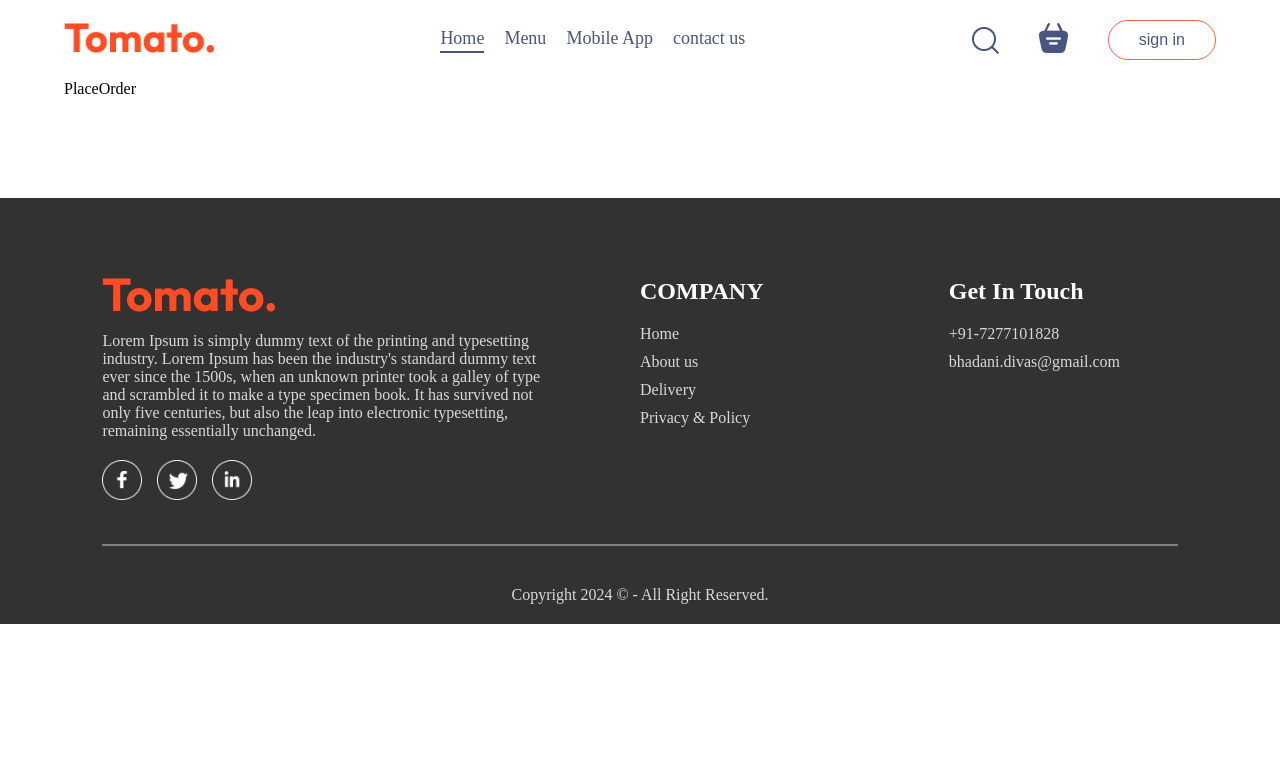
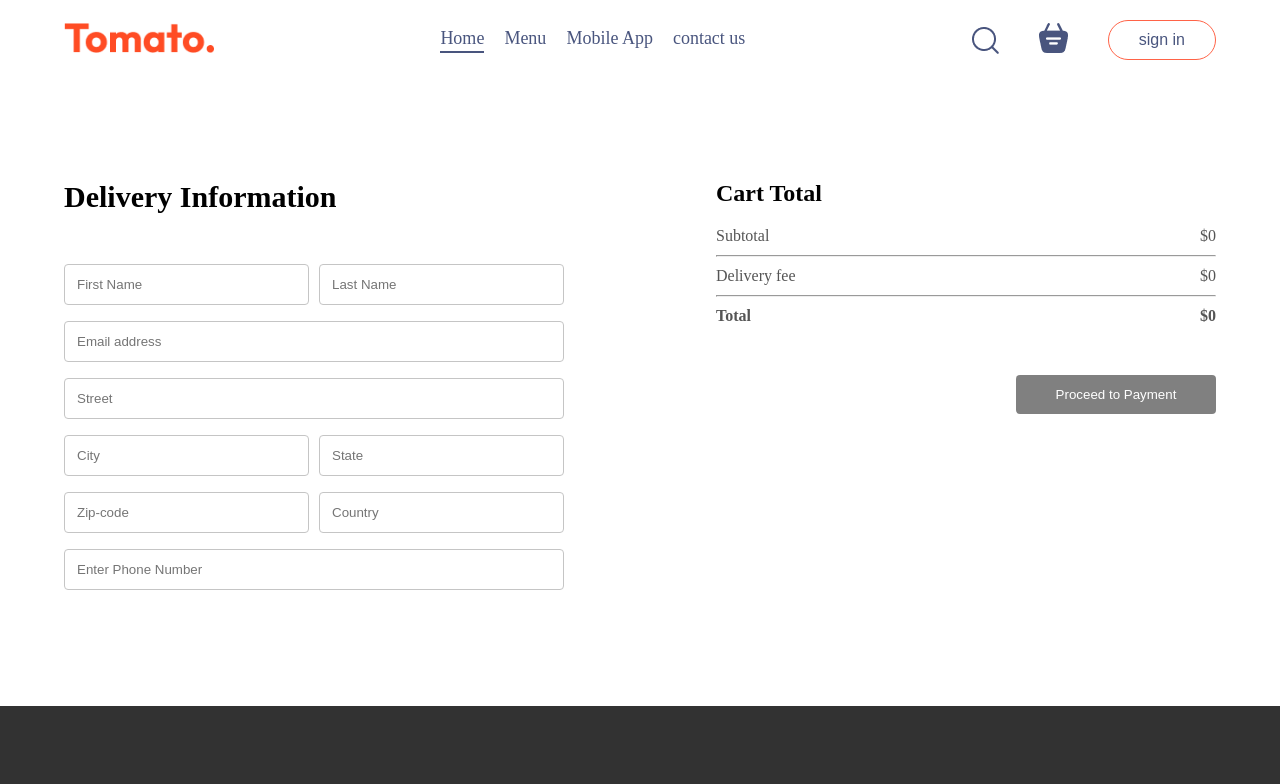
Before and after one commit to divas18/Food-Delivery, a React (Create React App) app: page /order in a window 1280 px wide. Shown: the top 784 px of the page. Built offline with nearby package versions, Linux system fonts and the light colour scheme.

Commit message:
place order page

```diff
--- a/src/pages/PlaceOrder/PlaceOrder.css
+++ b/src/pages/PlaceOrder/PlaceOrder.css
@@ -0,0 +1,41 @@
+.place-order {
+    display: flex;
+    align-items: start;
+    justify-content: space-between;
+    gap: 50px;
+    margin-top: 100px;
+}
+
+.place-order-left {
+    width: 100%;
+    max-width: max(30%, 500px);
+}
+
+.place-order-left .title {
+    font-size: 30px;
+    font-weight: 600;
+    margin-bottom: 50px;
+}
+
+.place-order-left input {
+    margin-bottom: 16px;
+    width: 100%;
+    padding: 12px;
+    border: 1px solid #c5c5c5;
+    border-radius: 4px;
+    outline-color: tomato;
+}
+
+.place-order-left .multi-fields {
+    display: flex;
+    gap: 10px;
+}
+
+.place-order-right {
+    width: 100%;
+    max-width: max(40%, 500px);
+}
+
+.place-order .cart-total button {
+    margin-top: 30px;
+}
--- a/src/pages/PlaceOrder/PlaceOrder.jsx
+++ b/src/pages/PlaceOrder/PlaceOrder.jsx
@@ -1,10 +1,66 @@
-import React from 'react'
-import "./PlaceOrder.css"
+import React, { useContext } from "react";
+import "./PlaceOrder.css";
+import { StoreContext } from "../../context/StoreContext";
+import { useNavigate } from "react-router-dom";
 
 const PlaceOrder = () => {
+  const navigate = useNavigate();
+
+  const { getTotalCartAmount } = useContext(StoreContext);
+
+  const totalCartAmount = getTotalCartAmount();
+  const deliveryFee = totalCartAmount > 0 ? 2 : 0;
+
   return (
-    <div>PlaceOrder</div>
-  )
-}
+    <form className="place-order">
+      <div className="place-order-left">
+        <p className="title">Delivery Information</p>
+        <div className="multi-fields">
+          <input type="text" placeholder="First Name" />
+          <input type="text" placeholder="Last Name" />
+        </div>
+        <input type="email" placeholder="Email address" />
+        <input type="text" placeholder="Street" />
+        <div className="multi-fields">
+          <input type="text" placeholder="City" />
+          <input type="text" placeholder="State" />
+        </div>
+        <div className="multi-fields">
+          <input type="text" placeholder="Zip-code" />
+          <input type="text" placeholder="Country" />
+        </div>
+        <input type="text" placeholder="Enter Phone Number" />
+      </div>
+      <div className="place-order-right">
+        <div className="cart-total">
+          <h2>Cart Total</h2>
+          <div>
+            <div className="cart-total-details">
+              <p>Subtotal</p>
+              <p>${totalCartAmount}</p>
+            </div>
+            <hr />
+            <div className="cart-total-details">
+              <p>Delivery fee</p>
+              <p>${deliveryFee}</p>
+            </div>
+            <hr />
+            <div className="cart-total-details">
+              <b>Total</b>
+              <b>${totalCartAmount + deliveryFee}</b>
+            </div>
+          </div>
+          <button
+            type="button"
+            disabled={totalCartAmount === 0}
+            onClick={() => navigate("/order")}
+          >
+            Proceed to Payment
+          </button>
+        </div>
+      </div>
+    </form>
+  );
+};
 
-export default PlaceOrder
+export default PlaceOrder;
```
